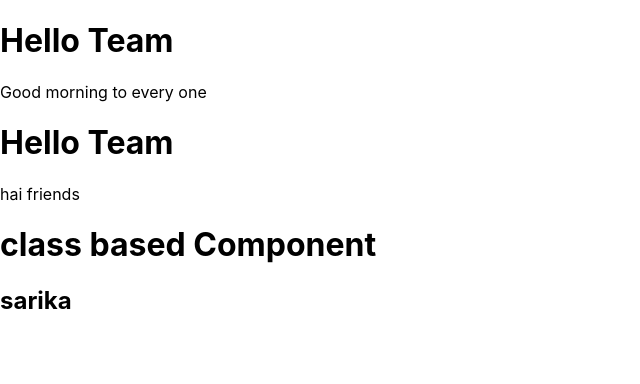
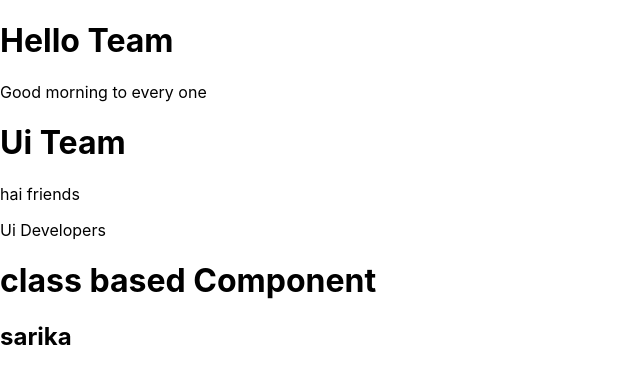
Before and after one commit to VeluruSumanvsn/ReactBatch9, a React (Create React App) app: page / in a window 1280 px wide. Shown: the top 384 px of the page, without its empty margins (0-640 px from the left). Built offline with nearby package versions, Linux system fonts and the light colour scheme.

Commit message:
Ui developers

```diff
--- a/src/Components/Header.js
+++ b/src/Components/Header.js
@@ -4,8 +4,9 @@ import React from 'react'
 function Header(){
     return(
         <div>
-            <h1>Hello Team</h1>
+            <h1>Ui Team</h1>
             <p>hai friends</p>
+            <p>Ui Developers</p>
         </div>
     )
 }
```
